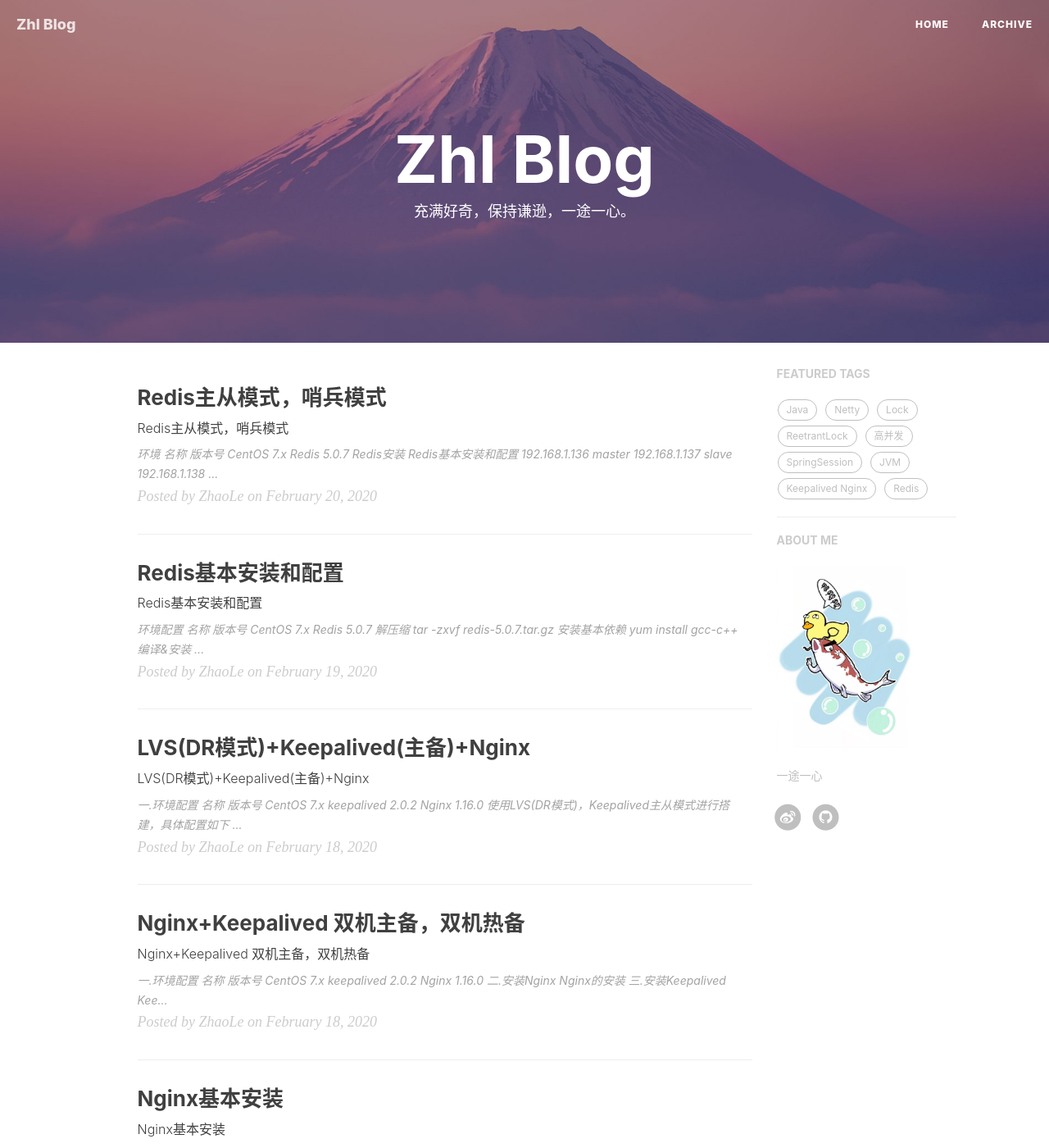
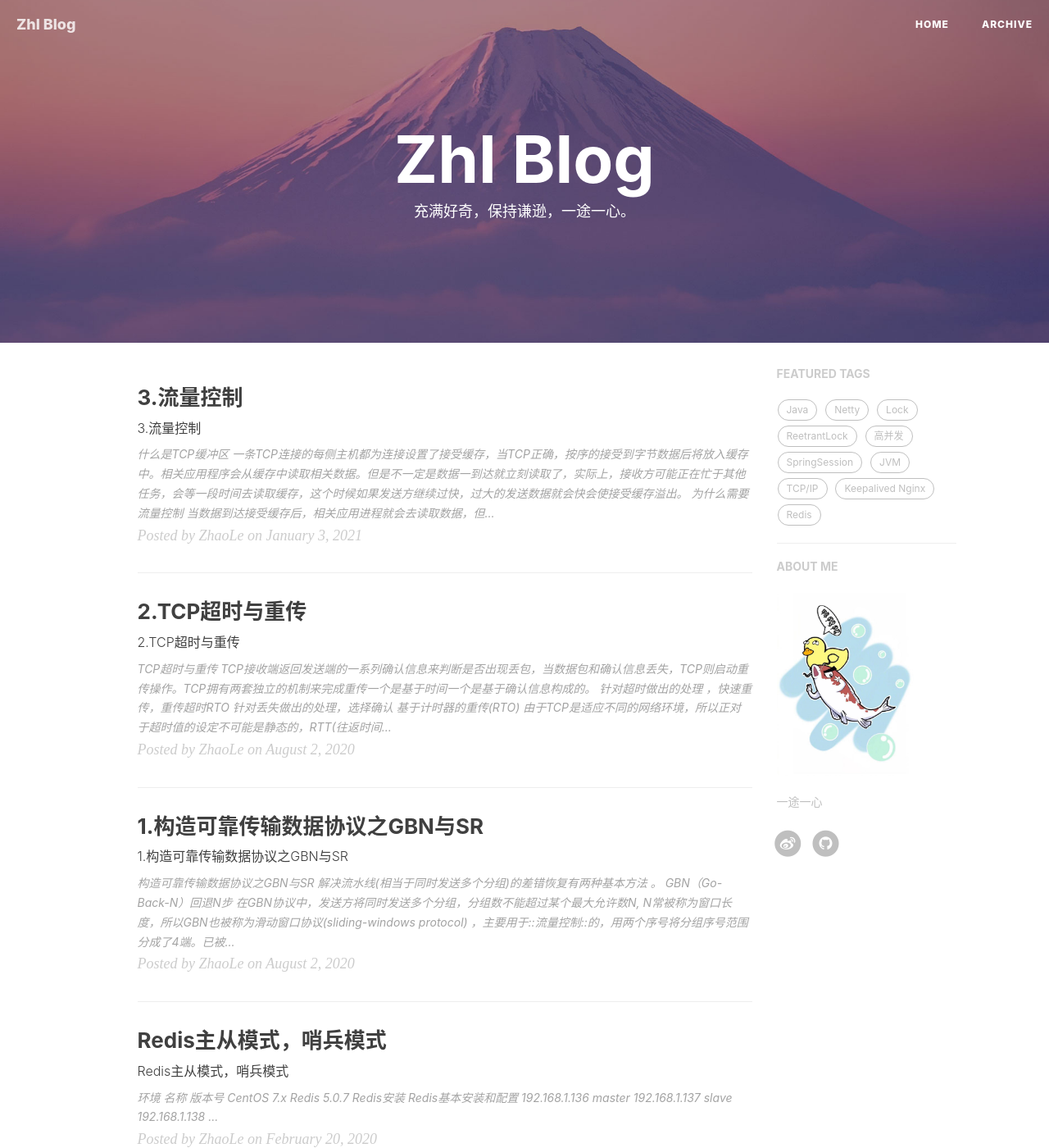
Before and after one commit to ZhaoLeBoy/zhaoleboy.github.io, a Jekyll site: the page built from index.html, in a window 1280 px wide and 1400 px high. Shown: the whole window at 82% size. Built offline with Jekyll 4.4.1, drawn with Linux system fonts in a browser that asks for light colours; nearby versions of some CDN libraries; the list of posts is cut into pages by our own code; comment, search, counter and statistics services are not loaded; some of the changed text lies outside the part shown.

Commit message:
流量控制

````diff
--- a/_posts/2019-10-15-synchronized.md
+++ b/_posts/2019-10-15-synchronized.md
@@ -38,7 +38,7 @@ java对象实例在堆内存中分成了三个部分，对象头，实例数据
 轻量级的锁适合线程交替执行同步块场景，通过自旋避免用户态和内核态的频繁切换。绝大部分的锁在整个同步周期内都不存在长时间的竞争。
 
 ###### 3. 重量级锁
-轻量级锁CAS抢锁失败后，线程会被挂起，如果正在持有锁的线程在很短时间内释放资源，那么进入堵塞状态的线程又要申请锁资源。轻量级别锁通过自旋不断的尝试获取锁，如果再自旋一定次数后仍然没有抢到锁，为了不继续耗费cpu，轻量级锁就会升级为重量级锁
+轻量级锁CAS抢锁失败后，线程会被挂起，如果正在持有锁的线程在很短时间内释放资源，那么进入堵塞状态的线程又要申请锁资源。所以轻量级别锁通过自旋不断的尝试获取锁，如果再自旋一定次数后仍然没有抢到锁，为了不继续耗费cpu，轻量级锁就会升级为重量级锁
 
 ![7c48a2c666c7233badb48cd78199daf6](/img/lock/synchronized-flow.png)
 
--- /dev/null
+++ b/_posts/2020-08-03-gbn-and-sr.md
@@ -0,0 +1,37 @@
+---
+layout:     post
+title:      "1.构造可靠传输数据协议之GBN与SR"
+subtitle:   "1.构造可靠传输数据协议之GBN与SR"
+date:        2020-08-02
+author:     "ZhaoLe"
+# header-img: "img/redis/post-bg.png"
+catalog: true
+tags:
+    - TCP/IP
+---
+
+### 构造可靠传输数据协议之GBN与SR
+解决流水线(相当于同时发送多个分组)的差错恢复有两种基本方法 。
+
+### GBN（Go-Back-N）回退N步
+
+在GBN协议中，发送方将同时发送多个分组，分组数不能超过某个最大允许数N, N常被称为窗口长度，所以GBN也被称为滑动窗口协议(sliding-windows protocol) ，主要用于::流量控制::的，用两个序号将分组序号范围分成了4端。已被确认，发送未确认，可用未发送，不可用。
+GBN是源自当出现丢失和时延过长的分组时`发送方`的行为。通过一个定时来记录最早的已发送但未确认分组的情况，如果发送方收到某个ACK，但仍有已发送但未确认的分组，定时器重新启动，如果没有了则停止该定时器。
+下图例子： 窗口长度为4个分组，开始发送分组，一次性发送0-3号分组 ，如果想发送后续的分组，需要先等到0~3分组被全部确认后窗口才能滑动。在接受方这边，如果在发送分组2时丢失，则再后续接受的分组3，4，5 直接丢弃,重新返回最小确认号 (也就是ACK2)…
+
+![1](/img/tcp/gbn_sr/1.png)
+
+可以看出来GBK协议的策略很简单，是用了直接丢弃策略，即使是正确接受但乱序的分组，也不进行缓存，假如接收方期望接受分组n，结果接收到了n+1号分组，因为要保证数据按序交付，所以直接丢弃已经接收到包括n+1在内的后续所有分组。并且重新发送最近按序接受分组的ACK。直到超时触发，会重新发送分组n，如果正确接受后，继续发送后续的n+1,n+2….
+
+GBN优缺点明显，接收方不用缓存已经接受的分组，选择直接丢弃。但是缺点是随后对该分组的重传也许会丢失或出错，因此甚至需要更多的重传，会出现带宽利用率下降。
+
+### SR （Selective Repeat ）选择重传
+由于GBN自身存在一些性能问题，如可能存在单个分组的差错会造成大量分组重传。带宽利用率会变的低下等问题，进而又出现了选择重传这种协议。
+简单的说SR跟GBN不同的地方在于，它只会针对错误分组进行重发，避免不必要的重传。
+因为是选择性重发，跟GBN比它会要求每个分组必须拥有自己的逻辑定时器。一般也可以用单个硬件定时器模拟多个逻辑定时器的操作。
+SR协议在接收方也有个类似发送方的滑动窗口，并且接收方可以优先将正确接受的乱序分组先缓存起来，直到所有分组都全部接受为止，再一起交付给上层。
+
+下图中发送方每发送出一个分组并且成功接收到了对应的ACK，则窗口向后移动一个位置，直到可发送窗口满了，就会暂时停止新的分组发送。
+接收方窗口移动的方式跟发送方类似，当成功接收到对应的分组就会返回一个ACK并且窗口向后移动一个位置，不过会出现一种特殊情况，就是当成功接受某个分组 (例如分组1)，在返回ACK1的时候出现了错误，导致了ACK1没有返回到接收方，这个时候 接收方的窗口已经向右移动了一格。当发送发迟迟没有收到ACK1的反馈则会认为这个分组发送失败，等到超时到了分组1会重新发送，这个时候发送放任然会产生一个ACK1告知接收方，即使该分组是接收方以前已确认过的分组。
+
+ ![2](/img/tcp/gbn_sr/2.png)
--- /dev/null
+++ b/_posts/2020-08-03-tcp-transport.md
@@ -0,0 +1,103 @@
+---
+layout:     post
+title:      "2.TCP超时与重传"
+subtitle:   "2.TCP超时与重传"
+date:        2020-08-02
+author:     "ZhaoLe"
+# header-img: "img/redis/post-bg.png"
+catalog: true
+tags:
+    - TCP/IP
+---
+
+
+### TCP超时与重传
+
+TCP接收端返回发送端的一系列确认信息来判断是否出现丢包，当数据包和确认信息丢失，TCP则启动重传操作。TCP拥有两套独立的机制来完成重传一个是基于时间一个是基于确认信息构成的。
+针对超时做出的处理 ，快速重传，重传超时RTO
+针对丢失做出的处理，选择确认
+
+### 基于计时器的重传(RTO)
+由于TCP是适应不同的网络环境，所以正对于超时值的设定不可能是静态的，RTT(往返时间)和RTO(重传超时)会随着时间变化而变化的，
+
+**经典方法**
+TCP在收到数据返回确认信息的时候会在信息中携带一个字节的数据来测量传输该确认信息所需要时间，称这个测量结果为SampleRTT
+EstimatedRTT（TCP维持一个SampleRTT均值）
+当一旦获取一个新的SampleRTT 就会根据下列公式来更新EstimatedRTT
+>EstimatedRTT = (1 - α ) * EstimatedRTT + α  *  SampleRTT  \\
+α = 0.125 （1/8）
+
+**标准方法**
+用于估算SampleRTT一般偏离EstimatedRTT 的程度
+>DevRTT = （1-β）* DevRTT + β * | SampleRTT - EstimatedRTT | \\
+β =  0.25
+
+经典方法适合相对稳定的网络环境，而标准方法适合运行在RTT变化较大的网络中。
+最后需要注意的是，如果TCP先与RTT就触发重传 会出现不必要的重复数据。如果延迟大于RTT间隔重传数据，整体网络吞吐量会下降。
+
+**TODO:后期对这些概念补充完**
+
+### 快速重传
+快速重传跟超时重传相比，更能有及时的修复丢包情况，
+当时有失序报文被接受到的时候，TCP立刻生成确认信息(重复的ACK)，   当TCP等到一定数目的重复ACK，来决定数据是否丢失并触发快速重传。默认阈值是3次。
+![1](/img/tcp/transport/1.png)
+
+当不使用SACK的时候，在接收到有效的ACK前至多只能重传一个报文段。由于数据包2丢失，导致3，4，5返回的ACK都是重复的，接收端并不知道返回的ACK是是接收端谁发的，所以会重新再发送2，3，4，5..虽然TCP协议是累计确认，但是仍造成不必要的包发送了。
+
+### SACK (Selective Acknowledgment)
+为了解决一个RTT可能有多个空缺和尽可能的保证不重传正确接受的数据，引入了SACK.
+这种方式是在TCP头的可选项里增加SACK，SACK包含已接收成功但由于非连续而未被确认的数据段的序列号范围列表。这样发送端就可以根据回传的SACK知道哪些数据到达了。哪些没有，这个协议需要接收方和发送方都要支持。
+![1](/img/tcp/transport/2.png)
+
+//TODO:个人不明白的问题
+就是当成功接受ACK0和ACK1时候 发送方会继续发新的分组4，5.其中这部分跟[<The Guide TCP/IP> ](tcpipguide.com/free/t_TCPNonContiguousAcknowledgmentHandlingandSelective-4.htm)理解上有点冲突
+
+### D-SACK(重复DSACK)
+很多情况下没有出现数据丢失也会出现重传，是因为过早的判定超时导致的。引入D-SACK ，主要用于告诉发送方有哪些数据被重复接受了。
+
+D-SACK使用了SACK的第一个段来做标志，
+		* 如果SACK的第一个段的范围被ACK所覆盖，那么就是D-SACK
+		* 如果SACK的第一个段的范围被SACK的第二个段覆盖，那么就是D-SACK
+
+**发送重复数据**
+```
+ Transmitted    Received    ACK Sent
+ Segment        Segment     (Including SACK Blocks)
+ 3000-3499      3000-3499   3500 (ACK dropped)
+ 3500-3999      3500-3999   4000 (ACK dropped)
+ 3000-3499      3000-3499   4000, SACK=3000-3500
+```
+
+接收端丢失了几个ACK包，发送端重新发送数据包(3000-3499) ，接收端发现是重复接受，由于累计确认 则返回ACK 4000 并且SACK 标记成3000-3500 ，说明这个包其实之前是已经接受到了，只不过是ACK 丢失。
+
+**无序和重复的数据**
+```
+Transmitted    Received    ACK Sent
+Segment        Segment     (Including SACK Blocks)
+3000-3499      3000-3499   3500 (ACK dropped)
+3500-3999      3500-3999   4000 (ACK dropped)
+4000-4499      (data packet dropped)
+4500-4999      4500-4999   4000, SACK=4500-5000 (ACK dropped)
+3000-3499      3000-3499   4000, SACK=3000-3500, 4500-5000
+```
+
+接收端丢失了几个ACK包，并且有个数据包(4000-4499) 没有发送成功。再新的的数据包(4500-4999 )发送后，接收端返回最后一次收到的ACK，但是返回的ACK依旧丢失了。最后数据包(3000-3499)重传,因为累计确认，接收端返回ACK4000，SACK=3000-3500, 4500-5000意思是  3000-3500之前接受过，只不过是ACK丢失，4500-5000也已经被接收到。后续如果 继续重新发送数据包应该是
+```
+4000-4499   4000-4499   5000, SACK = 4500-5000
+```
+
+**网络延时**
+```
+Transmitted    Received    ACK Sent
+Segment        Segment     (Including SACK Blocks)
+500-999        500-999     1000
+1000-1499      (delayed)
+1500-1999      1500-1999   1000, SACK=1500-2000
+2000-2499      2000-2499   1000, SACK=1500-2500
+2500-2999      2500-2999   1000, SACK=1500-3000
+1000-1499      1000-1499   3000
+               1000-1499   3000, SACK=1000-1500
+                                 ---------
+```
+
+数据包(1000-1499 )由于网络延时没有收到ACK，等到重新发送的时候，接收端ACK已经返回3000，所以SACK=1000-1500 说明之前已经接受到了，只不过是ACK丢失而已
--- /dev/null
+++ b/_posts/2021-01-04-flow-controller.md
@@ -0,0 +1,72 @@
+---
+layout:     post
+title:      "3.流量控制"
+subtitle:   "3.流量控制"
+date:        2021-01-03
+author:     "ZhaoLe"
+# header-img: "img/redis/post-bg.png"
+catalog: true
+tags:
+    - TCP/IP
+---
+
+### 什么是TCP缓冲区
+一条TCP连接的每侧主机都为连接设置了接受缓存，当TCP正确，按序的接受到字节数据后将放入缓存中。相关应用程序会从缓存中读取相关数据。但是不一定是数据一到达就立刻读取了，实际上，接收方可能正在忙于其他任务，会等一段时间去读取缓存，这个时候如果发送方继续过快，过大的发送数据就会快会使接受缓存溢出。
+
+### 为什么需要流量控制
+
+当数据到达接受缓存后，相关应用进程就会去读取数据，但由于接收方和发送方速度不匹配导致缓存溢出。TCO为它的应用程序提供了流量控制服务，用来消除发送速度过快使接收方缓存溢出。
+
+### 什么是滑动窗口
+
+TCP为它应用程序提供了`流量控制服务`，TCP连接的收发数据量是通过一组窗口结构来维护的。每个活动连接的两端都维护一个发送窗口结构和接受窗口结构。
+
+**接收方**
+
+![1](/img/tcp/flow-controller/1.png)
+
+* `接受窗口`的大小就是反馈给发送方`提供窗口`的大小。
+* 小于左边界和大于右边界的数据均被丢弃。只有当接受数据序列号等于左边界的时候，数据才会被存储并且窗口右移。
+
+**发送方**
+
+![2](/img/tcp/flow-controller/2.png)
+
+* 提供窗口的大小是由接收端返回ACK中窗口大小(window size)提供的。
+* 窗口和左边界是无法左移的。窗口的右边界无法向左收缩.（RFC1122中不支持）
+
+### 什么是零窗口
+
+![3](/img/tcp/flow-controller/3.png)
+存在于TCP报头中，TCP是通过接收端通告来实现流量控制的，当窗口值为零，则可以有效的阻止发送端继续发送数据。直到接收端重新获得空间。
+
+![4](/img/tcp/flow-controller/4.png)
+							[图片来源](http://www.tcpipguide.com/free/t_TCPWindowSizeAdjustmentandFlowControl-2.htm)
+
+由于window size 是接收端反馈而来，当零窗口的情况下接收端并不直到什么时候能恢复，所以当接收端又有了可用空间，会给发送端传输一个窗口更新。
+这种窗口更新通常不包含数据(为纯ACK)。
+
+由于传输窗口更新ACK不能保证其可靠性，所以发送方会采用一个持续计时器间歇性的查询接收端，检查窗口是否增长。持续计时器会触发窗口探测(window probe)的传输。强制要求接收端返回ACK，同时采用丢失重传的方式保证其可靠性。
+
+### 什么是糊涂窗口综合征(Silly Window Syndrome ,SWS)
+
+如果接收方处理数据速率过慢，来不及从接受缓存中取走数据，那么会导致发送发的窗口越来越小。有时会使的传输数据小于数据包头大小，使得数据传输极为低效。特别使用非固定段的大小的时候容易陷入糊涂窗口的综合征。
+
+###  糊涂窗口综合征是如何触发的
+
+SWS是由连接的任何一方引起的。接收方发送较小的窗口通告，发送方发送较小的短数据都会引起该问题。
+
+在糊涂窗口综合征期间，通信效率几乎为零，所以持续时间应该尽可能的短。
+
+### 如何解决糊涂窗口综合征
+
+如果由接收端引发的：收到数据导致窗口小于某个值，可以直接返回0到发送端。把窗口给关闭了，组织发送端再次发送数据。直到接收端处理完数据后窗口大小大于MSS或者缓存中有一半为空。就可以把window打开。
+如果是发送端引发的：使用Nagle算法，触发这个算法必须要满足两个调节 1：窗口大小>= MSS 后者 数据大小 >= MSS。
+2： 收到之前发送数据的ack回包才发数据，否则就是在攒数据
+
+---
+### 资料引用
+
+* [TCP 的那些事儿（下） | 酷 壳 - CoolShell](https://coolshell.cn/articles/11609.html)
+* 《TCP/IP 详解卷1》
+* 《计算机网络 自顶向下方法(第七版)》
````
Also changed, not shown: img/tcp/flow-controller/1.png (added), img/tcp/flow-controller/2.png (added), img/tcp/flow-controller/3.png (added), img/tcp/flow-controller/4.png (added), img/tcp/gbn_sr/1.png (added), img/tcp/gbn_sr/2.png (added), img/tcp/transport/1.png (added), img/tcp/transport/2.png (added).
